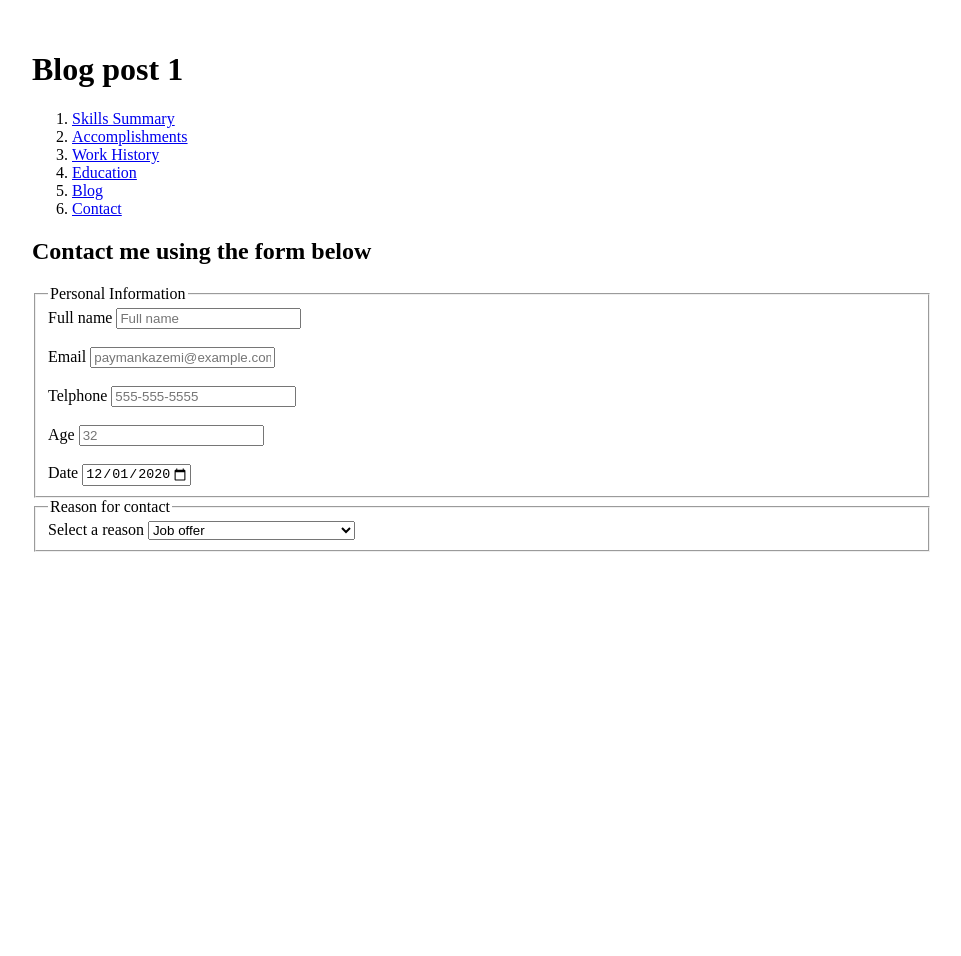
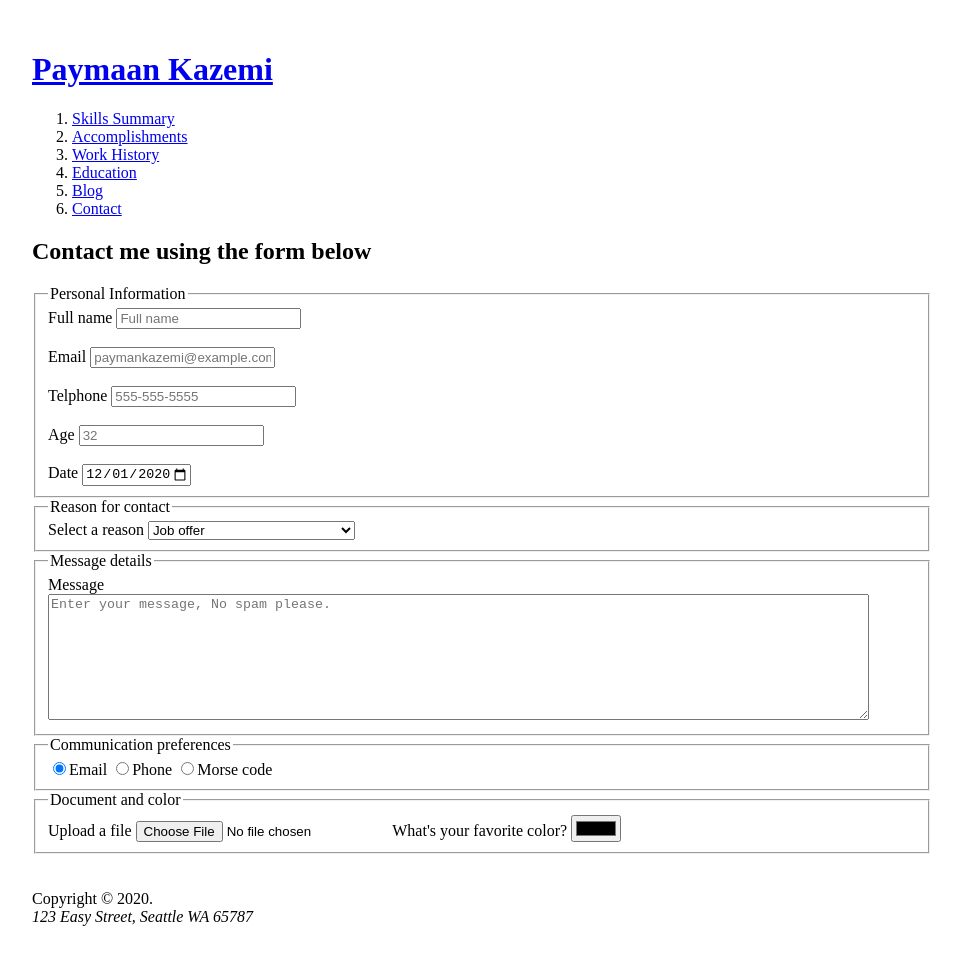
Before and after one commit to paymaan73/html_crash_course, a plain HTML site: page contact.html in a window 1280 px wide. Shown: the whole page, without its empty margins (158-1119 px from the left). Before the commit the page ends 800 px from the top, so only its background shows below. Drawn offline with Linux system fonts and the light colour scheme.

Commit message:
Complated course html.

```diff
--- a/contact.html
+++ b/contact.html
@@ -5,12 +5,12 @@
 
     <head>
 
-        <title>Blog post 1</title>
+        <title>Contact page</title>
 
     </head>
 
     <body style="padding: 30px; width: 900px; margin: 0 auto;">
-        <h1>Blog post 1</h1>
+        <h1><a href="/">Paymaan Kazemi</a></h1>
         <nav>
 
             <ol>
@@ -68,8 +68,47 @@
                     <option value="Job offer">Job offer</option>
                     <option value="I have a question">I have a question</option>
                     <option value="I'd like to try to sell you something">I'd like to try sell you something</option>
+                </select>
+            </fieldset>
+            <fieldset>
+                <legend>Message details</legend>
+                <label for="message">Message</label>
+                <textarea id="message" cols="100" rows="8" placeholder="Enter your message, No spam please."></textarea>
+
+            </fieldset>
+
+
+            <fieldset>
+                <legend>Communication preferences</legend>
+
+                <label>
+                    <input type="radio" name="perference" value="email" checked />Email
+                </label>
+
+                <label>
+                    <input type="radio" name="perference" value="phone" />Phone
+                </label>
+
+                <label>
+                    <input type="radio" name="perference" value="morse-code" />Morse code
+                </label>
+
+            </fieldset>
+
+
+            <fieldset>
+                <legend>Document and color</legend>
+                <label for="file">Upload a file</label>
+                <input type="file" id="file" />
+
+                <label for="color">What's your favorite color?</label>
+                <input type="color" id="color" />
             </fieldset>
         </form>
+
+        <br/>
+        <br/>
+
 
         <footer>
             Copyright &copy; 2020. <address>123 Easy Street, Seattle WA 65787</address>
```
Also changed, not shown: blog-post-1.html (+1 -1 lines), blog-post-2.html (+1 -1 lines), blog-post-3.html (+1 -1 lines).
